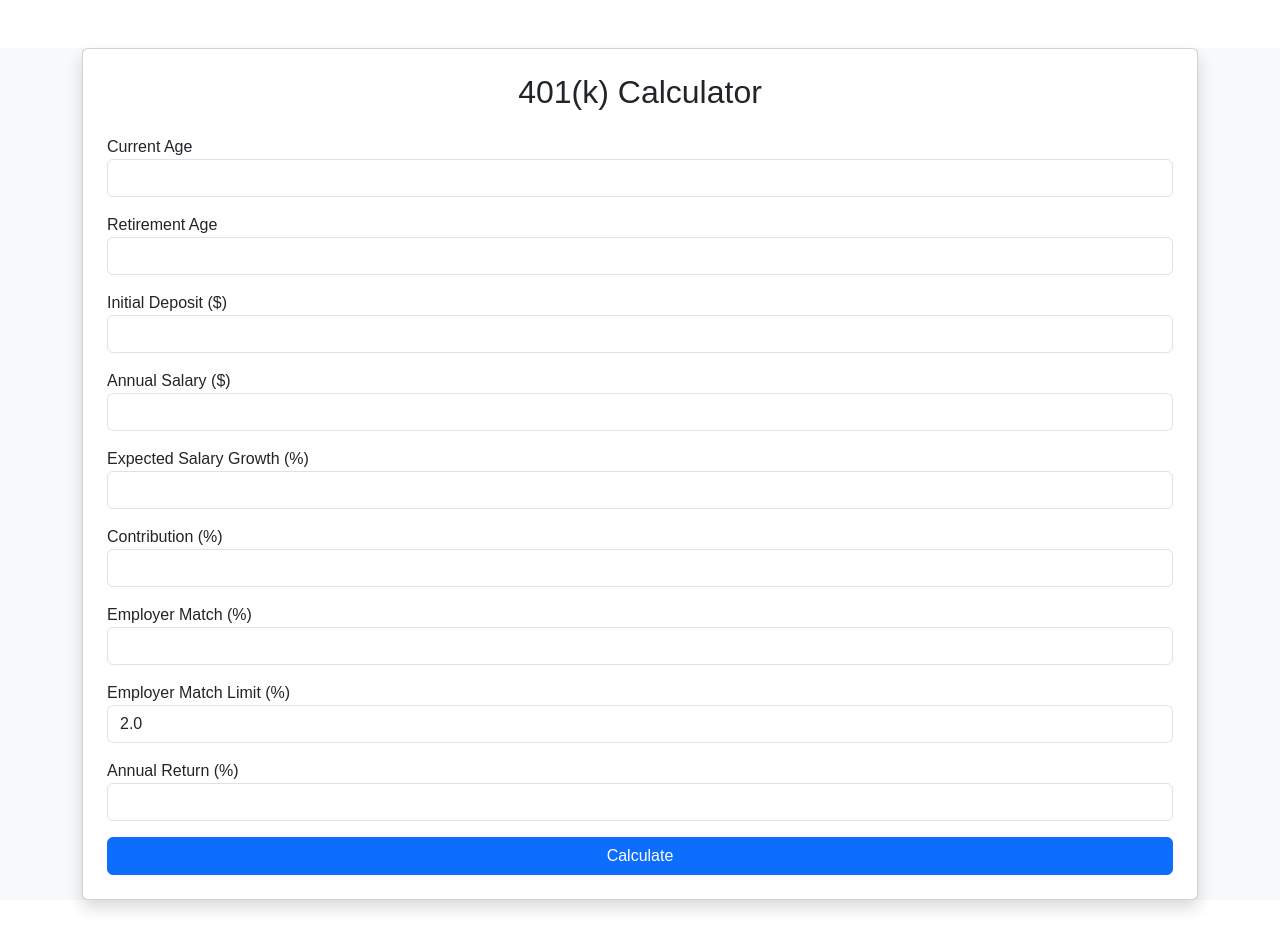
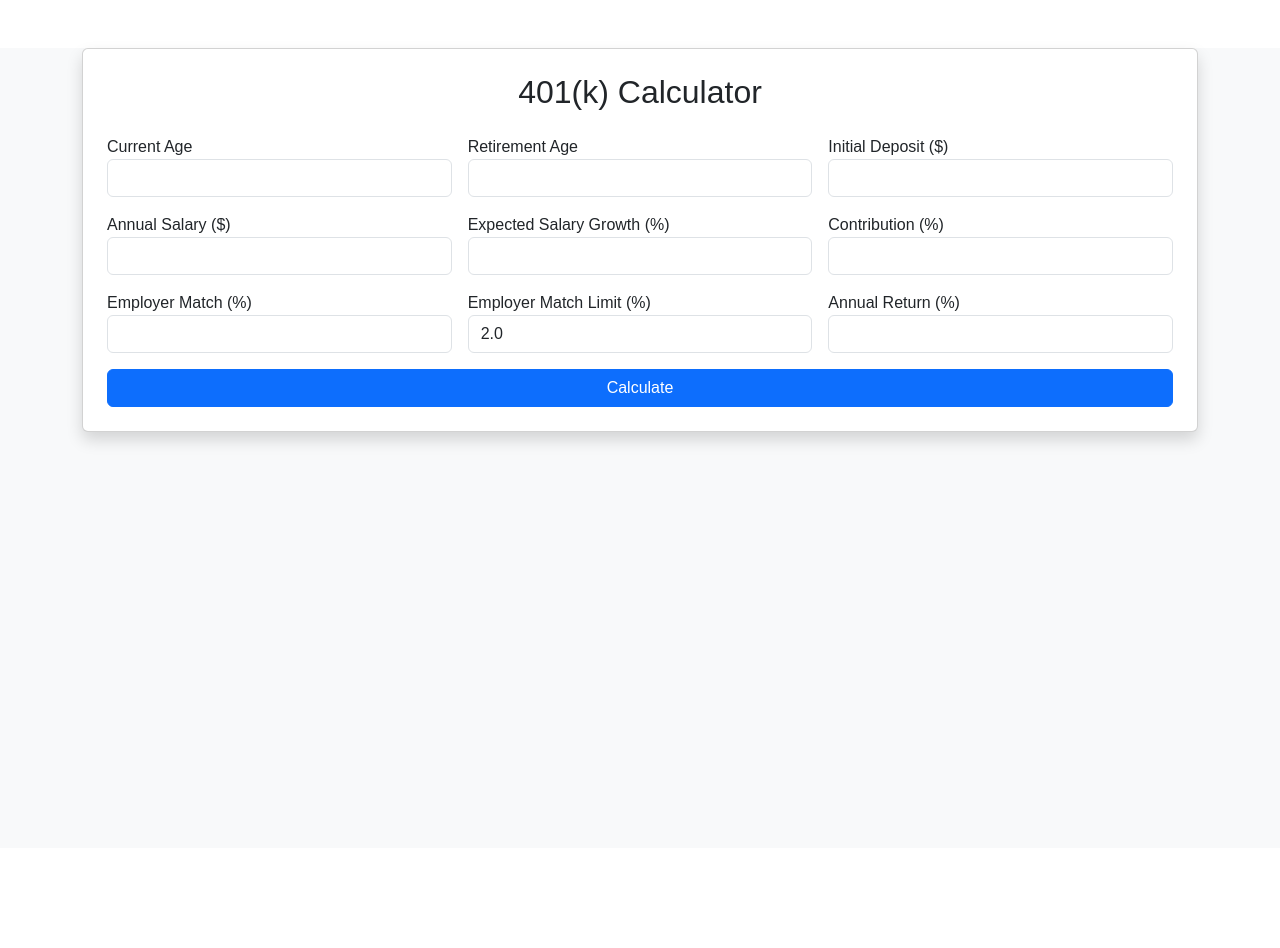
Before and after one commit to DePaul-Spring-2025-CSC-394-903/final-project-poc-team-5, a Django app: page /401k-calculator/ in a window 1280 px wide. Shown: the part 56-1004 px from the top of the page. After the commit the page ends 504 px from the top, so only its background shows below. Run offline with Django 4.2, Linux system fonts and the light colour scheme; a user stored in the database is signed in; parts of the project's set-up code (start-up, migrations or seed data) failed here and were passed over.

Commit message:
changed up how the 401k form displays

```diff
--- a/main/templates/main/401k_calculator.html
+++ b/main/templates/main/401k_calculator.html
@@ -1,6 +1,7 @@
 {% extends "main/base.html" %}
 {% load static %}
 {% block content %}
+
 <div class="container my-5">
   <div class="card shadow p-4">
     <h2 class="text-center mb-4">401(k) Calculator</h2>
@@ -17,42 +18,52 @@
 
     <form method="post">
       {% csrf_token %}
-      <div class="mb-3">
+
+      <div class="row g-3 mb-3">
+        <div class="col-md-4">
           <label for="current_age">Current Age</label>
           <input type="number" class="form-control" name="current_age" value="{{ current_age|default:'' }}" required>
         </div>
-      <div class="mb-3">
+        <div class="col-md-4">
           <label for="retirement_age">Retirement Age</label>
           <input type="number" class="form-control" name="retirement_age" value="{{ retirement_age|default:'' }}" required>
         </div>
-      <div class="mb-3">
+        <div class="col-md-4">
           <label for="init_deposit">Initial Deposit ($)</label>
           <input type="number" class="form-control" name="init_deposit" value="{{ init_deposit|default:'' }}" required>
         </div>
-      <div class="mb-3">
+      </div>
+
+      <div class="row g-3 mb-3">
+        <div class="col-md-4">
           <label for="salary">Annual Salary ($)</label>
           <input type="number" class="form-control" name="salary" value="{{ salary|default:'' }}" required>
         </div>
-      <div class="mb-3">
+        <div class="col-md-4">
           <label for="salary_growth_percent">Expected Salary Growth (%)</label>
           <input type="number" step="0.01" class="form-control" name="salary_growth_percent" value="{{ salary_growth_percent|default:'' }}" required>
         </div>
-      <div class="mb-3">
+        <div class="col-md-4">
           <label for="contribution_percent">Contribution (%)</label>
           <input type="number" step="0.01" class="form-control" name="contribution_percent" value="{{ contribution_percent|default:'' }}" required>
         </div>
-      <div class="mb-3">
+      </div>
+
+      <div class="row g-3 mb-3">
+        <div class="col-md-4">
           <label for="employer_match_percent">Employer Match (%)</label>
           <input type="number" step="0.01" class="form-control" name="employer_match_percent" value="{{ employer_match_percent|default:'' }}" required>
         </div>
-      <div class="mb-3">
+        <div class="col-md-4">
           <label for="employer_match_limit">Employer Match Limit (%)</label>
           <input type="number" step="0.01" class="form-control" name="employer_match_limit" value="{{ employer_match_limit|default:'2.0' }}" required>
         </div>
-      <div class="mb-3">
+        <div class="col-md-4">
           <label for="annual_yield">Annual Return (%)</label>
           <input type="number" step="0.01" class="form-control" name="annual_yield" value="{{ annual_yield|default:'' }}" required>
         </div>
+      </div>
+
       <button type="submit" class="btn btn-primary w-100">Calculate</button>
     </form>
 
@@ -63,6 +74,7 @@
     {% endif %}
   </div>
 </div>
+
 
 {% if result %}
 <script src="https://cdn.jsdelivr.net/npm/chart.js"></script>
```
Lines whose indentation alone changed are shown as unchanged.
